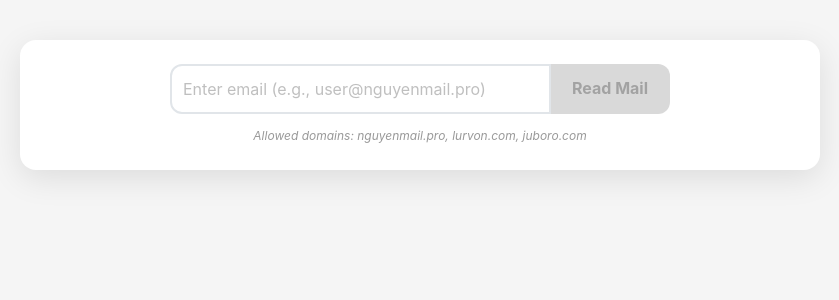
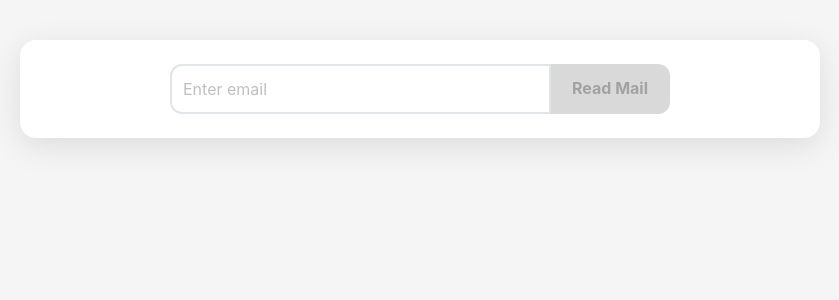
Before and after one commit to Brosup-dev/mailbox, a React (Vite) app: page / in a window 1280 px wide. Shown: the top 300 px of the page, without its empty margins (220-1059 px from the left). Built offline with nearby package versions, Linux system fonts and the light colour scheme.

Commit message:
update UI

```diff
--- a/src/App.tsx
+++ b/src/App.tsx
@@ -286,7 +286,7 @@ function App() {
                     <Space.Compact style={{ width: "100%" }}>
                                               <Input
                           size="large"
-                          placeholder="Enter email (e.g., user@nguyenmail.pro)"
+                          placeholder="Enter email"
                           value={userInput}
                           onChange={(e) => setUserInput(e.target.value)}
                           onPressEnter={handleUserSubmit}
@@ -319,20 +319,6 @@ function App() {
                         {loading ? "Loading..." : "Read Mail"}
                       </Button>
                                           </Space.Compact>
-
-                      {/* Helper text for allowed domains */}
-                      <div style={{
-                        marginTop: "10px",
-                        textAlign: "center"
-                      }}>
-                        <Text style={{
-                          fontSize: "12px",
-                          color: "#999",
-                          fontStyle: "italic"
-                        }}>
-                          Allowed domains: nguyenmail.pro, lurvon.com, juboro.com
-                        </Text>
-                      </div>
                     </div>
                 </Card>
 
```
